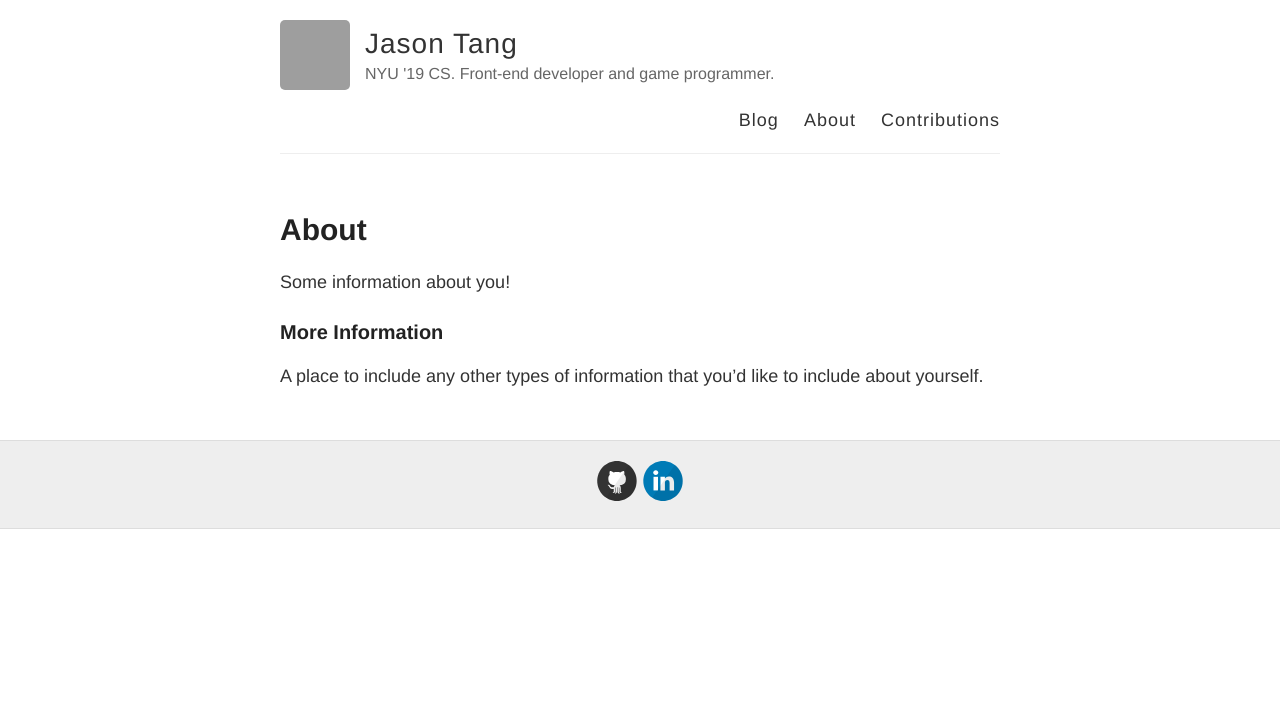
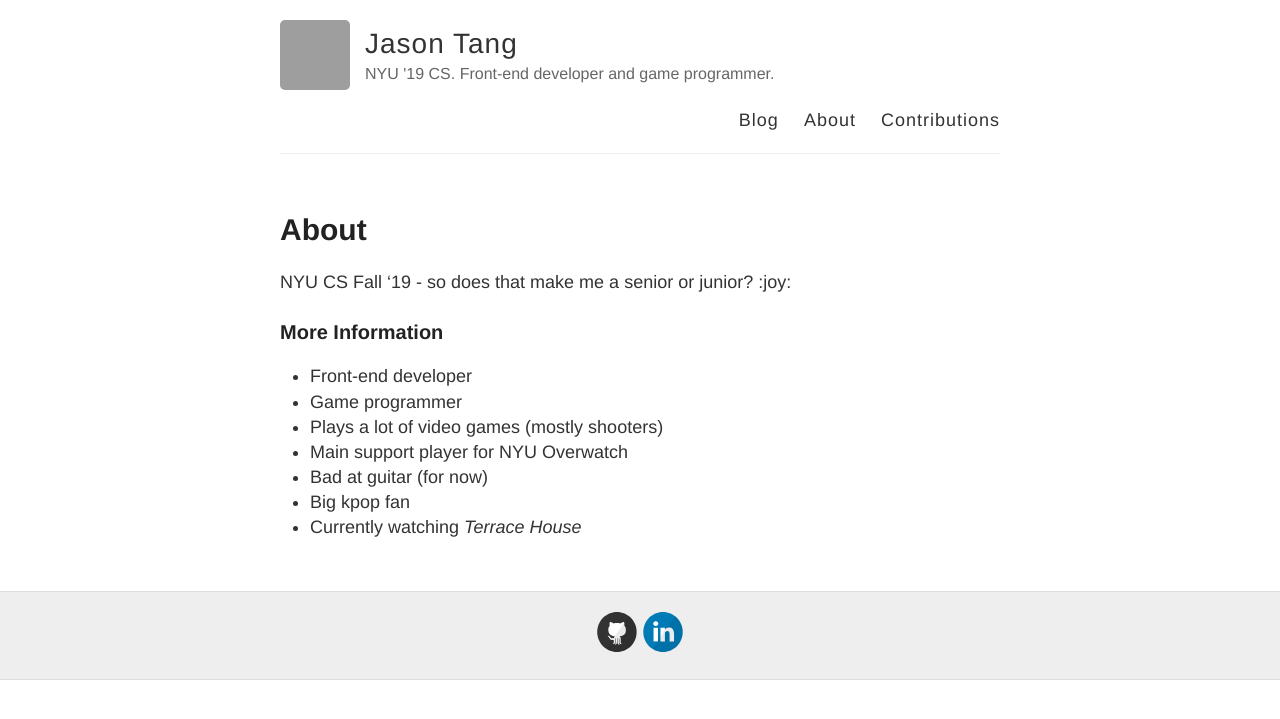
Before and after one commit to nyu-ossd-s19/jztang-weekly, a Jekyll site: the page built from about.md, in a window 1280 px wide. Shown: the top 719 px of the page. Built offline with Jekyll 4.4.1, drawn with Linux system fonts in a browser that asks for light colours; grey boxes are pictures that could not be loaded.

Commit message:
edited about.md

```diff
--- a/about.md
+++ b/about.md
@@ -4,8 +4,14 @@ title: About
 permalink: /about/
 ---
 
-Some information about you!
+NYU CS Fall '19 - so does that make me a senior or junior? :joy:
 
 ### More Information
 
-A place to include any other types of information that you'd like to include about yourself.
+- Front-end developer
+- Game programmer
+- Plays a lot of video games (mostly shooters)
+- Main support player for NYU Overwatch
+- Bad at guitar (for now)
+- Big kpop fan
+- Currently watching *Terrace House*
```
